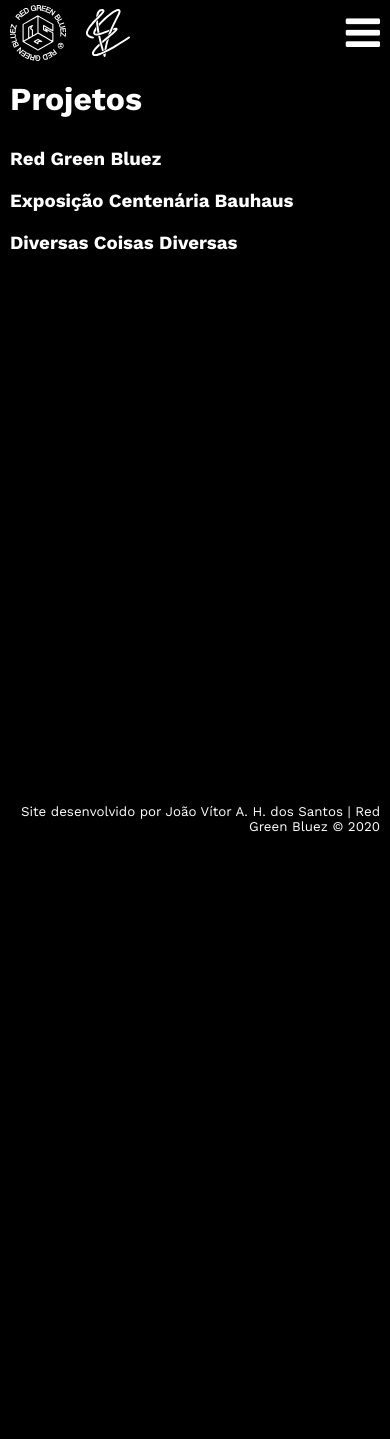
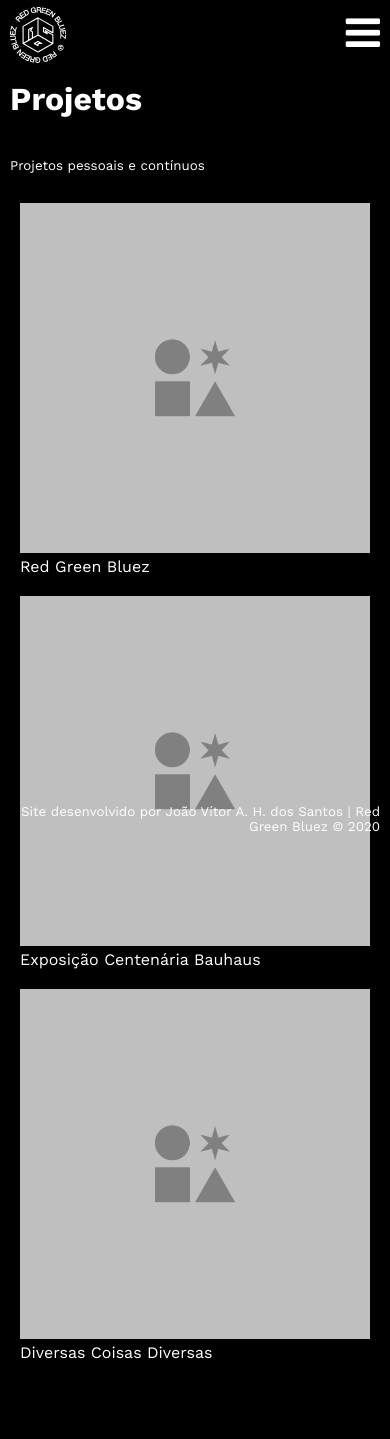
Before and after one commit to newtjv/sitejv, a PHP site: page /projetos in a window 390 px wide. Before the commit the page ends 832 px from the top, so only its background shows below. Run offline with PHP 8.4, Linux system fonts and the light colour scheme.

Commit message:
updates layout galeria

```diff
--- a/includes/header.php
+++ b/includes/header.php
@@ -1,7 +1,7 @@
 <div class="bar">
                 <div class="logos">
                 <a href="index"><img class="logo"  src="assets/rgbzlogo.svg" alt="jvlogo"></a>
-                <a href="index"><img class="logo"  src="assets/jvlogob.svg" alt="jvlogo"></a>
+                <!--<a href="index"><img class="logo"  src="assets/jvlogob.svg" alt="jvlogo"></a>-->
                 </div>
 
                 <a href="javascript:void(0);" class="icon" onclick="myFunction()">
--- a/projetos.php
+++ b/projetos.php
@@ -19,11 +19,29 @@
         <main>
             <div class="wrapper">
                 <h1>Projetos</h1>
-                <ul>
-                    <li><a href="redgreenbluez">Red Green Bluez</a></li>
-                    <li><a href="bauhaus">Exposição Centenária Bauhaus</a></li>
-                    <li><a href="diversascoisas">Diversas Coisas Diversas</a></li>
-                </ul>
+                <div class="block">
+                    <div class="text">
+                        <p>Projetos pessoais e contínuos</p>
+                    </div>
+                    <div class="gallery-item">
+                        <div class="item">
+                            <a href="redgreenbluez"><img src="assets/teste.png" alt="">Red Green Bluez</a>
+                        </div>
+                        <div class="item">
+                            <a href="redgreenbluez"><img src="assets/teste.png" alt="">Exposição Centenária Bauhaus</a>
+                        </div>
+                        <div class="item">
+                            <a href="redgreenbluez"><img src="assets/teste.png" alt="">Diversas Coisas Diversas</a>
+                        </div>
+                        <br>
+                        <br>
+                        <br>
+
+
+
+
+                    </div>
+                </div>
 
             </div>
         </main>
--- a/style/style.css
+++ b/style/style.css
@@ -30,11 +30,10 @@ a:hover{
 /*body*/
 
 body{
-    display: flex;
     background-color: black;
     flex-wrap: wrap;
     justify-content: space-between;
-    height: 100%;
+    height: auto;
 }
 
 /*header (sidebar) */
@@ -63,7 +62,7 @@ header{
     flex-direction: column;
     justify-content: space-between;
     height: calc(100% - 70px);
-    padding: 10px;
+    padding: 0 10px 10px 10px;
     background-color: black;
 }
 
@@ -73,6 +72,7 @@ header{
 }
 
 .logo{
+    display: block;
     margin-right: 20px;
 }
 
@@ -148,7 +148,7 @@ main {
 }
 
 main .wrapper{
-    width: 1000px;
+    width: 70%;
     margin-left: auto;
     margin-right: auto;
 }
@@ -167,12 +167,14 @@ main li{
 
 .block{
     display: flex;
+    width: auto;
     flex-direction: row;
+    justify-content: space-between;
 }
 
 .text{
     display: block;
-    width: 200px;
+    width: 20%;
     margin-right: 20px;
 }
 
@@ -195,8 +197,9 @@ main img{
 
 .gallery-9{
     display: grid;
-    width: 800px;
+    width: 80%;
     grid-template-columns: auto auto auto;
+    flex: 1;
 }
 
 .gallery-9 img{
@@ -205,8 +208,9 @@ main img{
 
 .gallery-4{
     display: grid;
-    width: 800px;
+    width: 80%;
     grid-template-columns: auto auto;
+    flex: 1;
 }
 
 .gallery-4 img{
@@ -218,11 +222,21 @@ main img{
     grid-template-columns: auto auto;
 }
 
+.gallery-item{
+    display: grid;
+    grid-template-columns: 33% 33% 33%;
+    flex: 1;
+}
+
 .picsobre{
     display: block;
     width: 250px;
     margin-left: auto;
     margin-right: auto;
+}
+
+.item{
+    padding: 10px;
 }
 
 /* Form */
@@ -288,6 +302,7 @@ footer{
     position: fixed;
     bottom: 0;
     right: 0;
+    z-index: 1;
 }
 
 footer p{
@@ -297,7 +312,7 @@ footer p{
 
 
 
-@media (max-width: 1304px) {
+@media (max-width: 1024px) {
 
     main .wrapper{
         width: auto;
@@ -305,9 +320,24 @@ footer p{
         margin-right: auto;
     }
 
+    .block{
+        display: flex;
+        flex-direction: column;
+    }
+
     .gallery-9{
         display: grid;
         grid-template-columns: auto auto auto;
+        width: auto;
+    }
+    .gallery-item{
+        display: grid;
+        grid-template-columns: 50% 50%;
+    }
+
+    .text{
+        width: auto;
+        margin-right: auto;
     }
 
 }
@@ -428,6 +458,11 @@ footer p{
         grid-template-columns: auto auto;
     }
 
+    .gallery-item{
+        display: grid;
+        grid-template-columns: 100%;
+    }
+
     footer{
         background-color: transparent;
         flex: auto;
```
